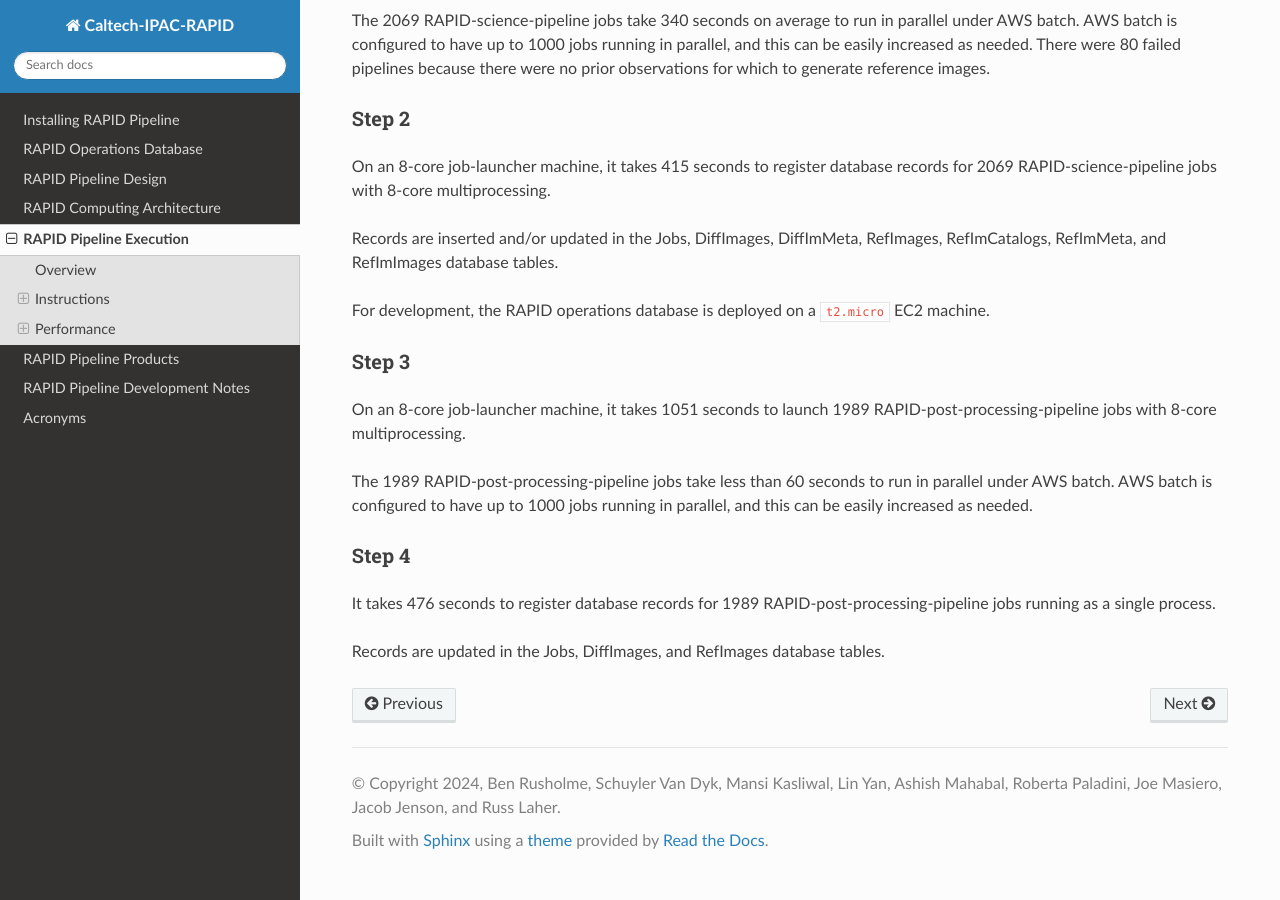
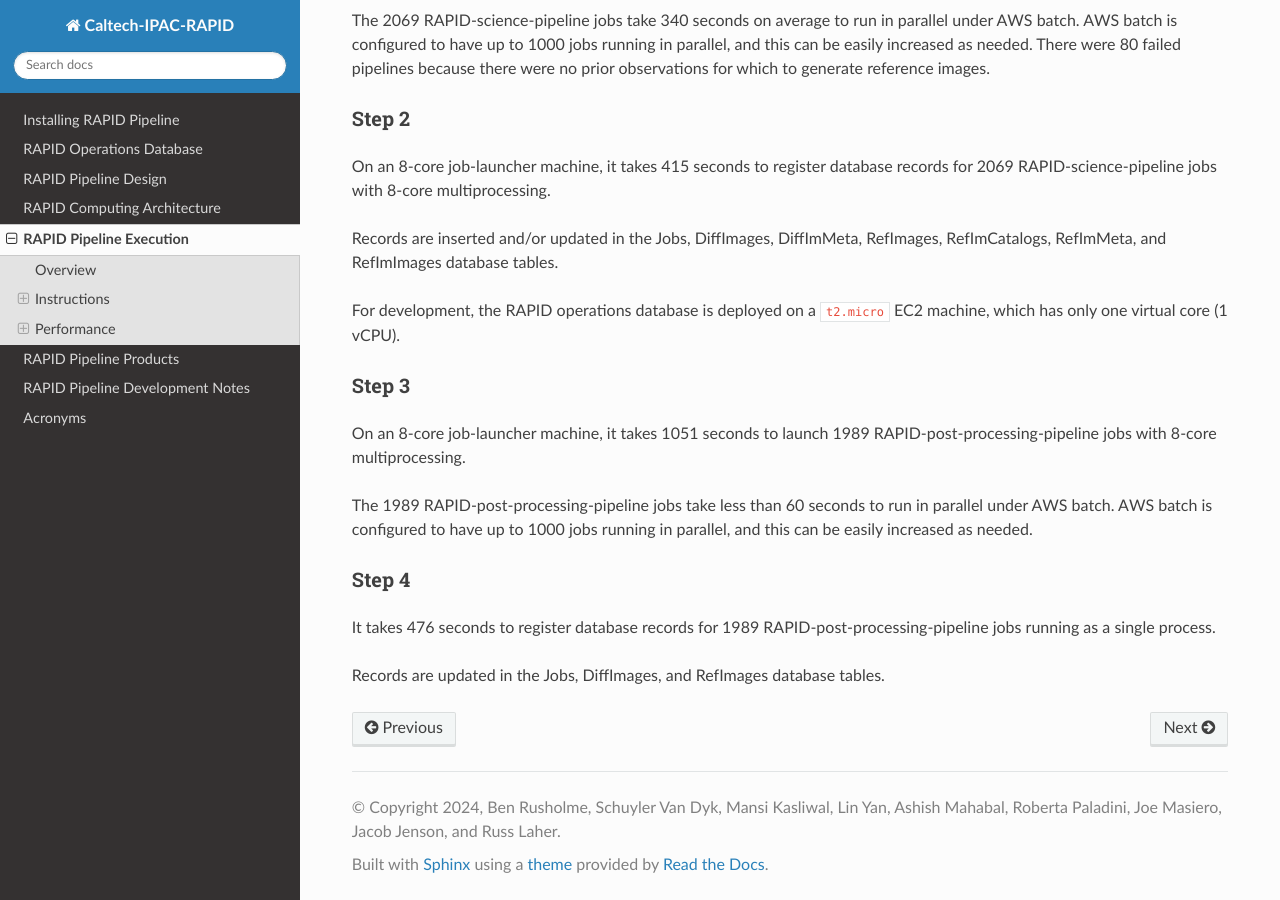
Before and after one commit to Caltech-IPAC/rapid, a Sphinx documentation site: the page built from docs/source/ops/bulk_run.rst, in a window 1280 px wide and 900 px high, scrolled down 2883 px. Built offline with Sphinx 7.4.7 and the Read the Docs theme 3.1.0, drawn with Linux system fonts in a browser that asks for light colours; formulas are drawn with MathJax 3.

Commit message:
Documented virtual core number for t2.micro.

```diff
--- a/docs/source/acronyms.rst
+++ b/docs/source/acronyms.rst
@@ -52,3 +52,5 @@ Amazon Web Service
 +-----------------+----------------------------------------------------------+
 | EC2             | Elastic Compute Cloud                                    |
 +-----------------+----------------------------------------------------------+
+| vCPU            | Virtual Central Processing Unit or Core                  |
++-----------------+----------------------------------------------------------+
--- a/docs/source/ops/bulk_run.rst
+++ b/docs/source/ops/bulk_run.rst
@@ -165,9 +165,11 @@ Step 2
 On an 8-core job-launcher machine, it takes 415 seconds
 to register database records for 2069 RAPID-science-pipeline jobs with 8-core multiprocessing.
 
-Records are inserted and/or updated in the Jobs, DiffImages, DiffImMeta, RefImages, RefImCatalogs, RefImMeta, and RefImImages database tables.
+Records are inserted and/or updated in the Jobs, DiffImages, DiffImMeta, RefImages, RefImCatalogs,
+RefImMeta, and RefImImages database tables.
 
-For development, the RAPID operations database is deployed on a ``t2.micro`` EC2 machine.
+For development, the RAPID operations database is deployed on a ``t2.micro`` EC2 machine,
+which has only one virtual core (1 vCPU).
 
 Step 3
 ============
```
